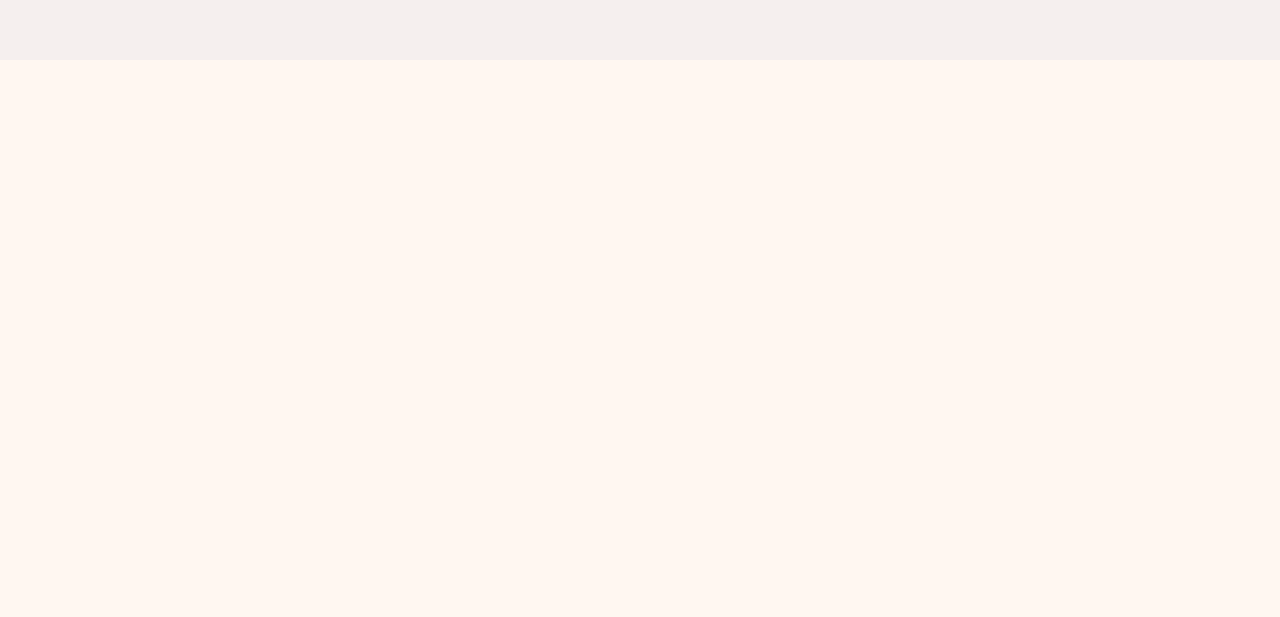
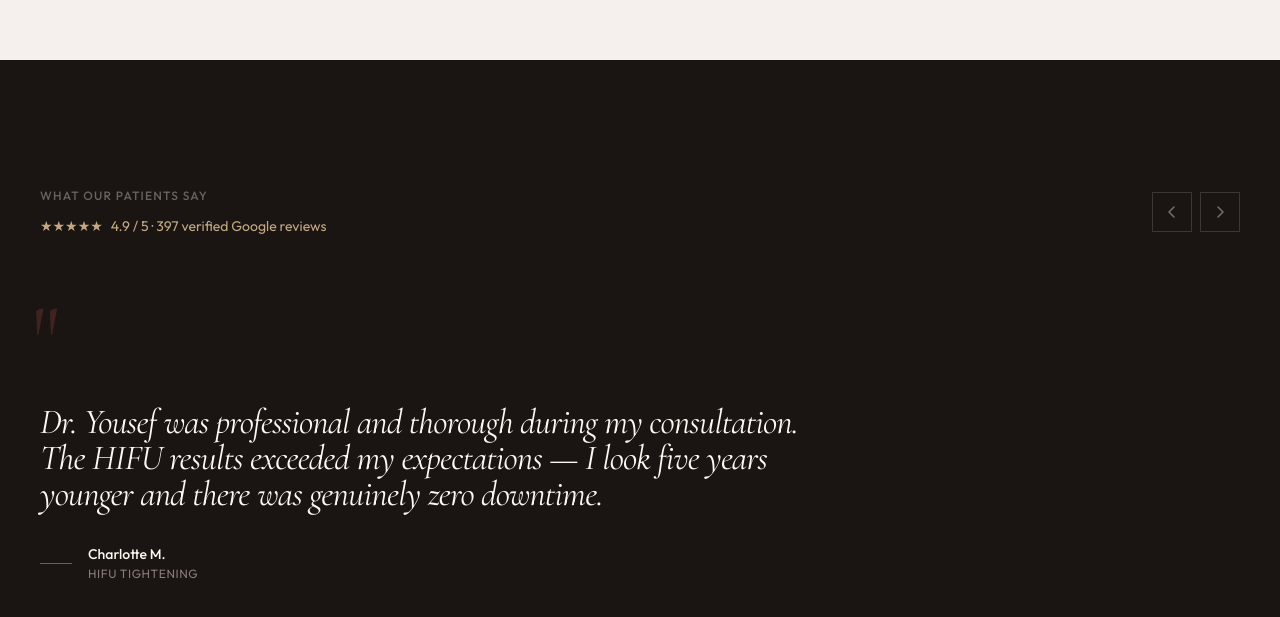
Before and after one commit to dannytist73/llc-cosmetics, a Vue app: page / in a window 1280 px wide. Shown: the part 11328-11945 px from the top of the page. Before the commit the page ends 11388 px from the top, so only its background shows below. Built offline with nearby package versions, Linux system fonts and the light colour scheme.

Commit message:
feat: add TestimonialsSection with GSAP crossfade auto-carousel

```diff
--- a/src/components/TestimonialsSection.vue
+++ b/src/components/TestimonialsSection.vue
@@ -1 +1,82 @@
-<template><div></div></template>
+<script setup>
+import { ref, onMounted, onUnmounted } from 'vue'
+import { gsap } from 'gsap'
+
+const current = ref(0)
+let timer = null
+
+const reviews = [
+  { quote: "Pooja was absolutely incredible — the PICO laser treatment has transformed my skin. I've struggled with pigmentation for years and now I feel confident going makeup-free.",    name: 'Anika R.',     service: 'PICO Laser' },
+  { quote: "Dr. Yousef was professional and thorough during my consultation. The HIFU results exceeded my expectations — I look five years younger and there was genuinely zero downtime.", name: 'Charlotte M.', service: 'HIFU Tightening' },
+  { quote: "I was nervous about laser hair removal but the team made me feel completely at ease. Six sessions in and the results are already permanent. Couldn't be happier.",               name: 'Priya S.',     service: 'Laser Hair Removal' },
+  { quote: "Diana explained the science behind every treatment in a way that actually made sense. You can tell the whole team really knows their craft.",                                    name: 'Marcus T.',    service: 'Cosmofacial' },
+  { quote: "The Brisbane CBD clinic is spotlessly clean and the staff are so warm. My CO2 resurfacing has completely changed the texture of my skin after just two sessions.",              name: 'Jennifer L.',  service: 'CO2 Resurfacing' },
+  { quote: "Had tattoo removal at the Robina clinic — the PICO results were faster than I expected. Faded more in two sessions than years of other treatments elsewhere.",                  name: 'Tom B.',       service: 'Tattoo Removal' },
+]
+
+const crossfade = (toIndex) => {
+  gsap.to('.review-body', {
+    opacity: 0, y: -8, duration: 0.3,
+    onComplete() {
+      current.value = toIndex
+      gsap.fromTo('.review-body', { opacity: 0, y: 10 }, { opacity: 1, y: 0, duration: 0.4 })
+    },
+  })
+}
+
+const next = () => crossfade((current.value + 1) % reviews.length)
+const prev = () => crossfade((current.value - 1 + reviews.length) % reviews.length)
+const goTo = (i) => { if (i !== current.value) crossfade(i) }
+
+onMounted(() => { timer = setInterval(next, 5500) })
+onUnmounted(() => clearInterval(timer))
+</script>
+
+<template>
+  <section id="testimonials" class="bg-charcoal py-24 md:py-32">
+    <div class="max-w-7xl mx-auto px-6 lg:px-10">
+
+      <div class="flex items-start justify-between mb-14">
+        <div>
+          <div class="section-label text-cream/35 mb-3">What Our Patients Say</div>
+          <div class="flex items-center gap-2">
+            <span class="text-gold text-sm">★★★★★</span>
+            <span class="text-gold text-sm font-body">4.9 / 5 · 397 verified Google reviews</span>
+          </div>
+        </div>
+        <div class="flex gap-2 mt-1">
+          <button @click="prev" aria-label="Previous"
+            class="w-10 h-10 border border-cream/15 flex items-center justify-center text-cream/40 hover:border-cream/40 hover:text-cream transition-all duration-200">
+            <svg width="16" height="16" viewBox="0 0 16 16" fill="none"><path d="M10 3L5 8l5 5" stroke="currentColor" stroke-width="1.5" stroke-linecap="round" stroke-linejoin="round"/></svg>
+          </button>
+          <button @click="next" aria-label="Next"
+            class="w-10 h-10 border border-cream/15 flex items-center justify-center text-cream/40 hover:border-cream/40 hover:text-cream transition-all duration-200">
+            <svg width="16" height="16" viewBox="0 0 16 16" fill="none"><path d="M6 3l5 5-5 5" stroke="currentColor" stroke-width="1.5" stroke-linecap="round" stroke-linejoin="round"/></svg>
+          </button>
+        </div>
+      </div>
+
+      <div class="review-body max-w-3xl">
+        <div class="font-display text-8xl text-burgundy/50 leading-none mb-4 -ml-2">"</div>
+        <p class="font-display text-2xl md:text-3xl lg:text-[2.2rem] text-cream font-normal italic leading-snug tracking-tight mb-8">
+          {{ reviews[current].quote }}
+        </p>
+        <div class="flex items-center gap-4">
+          <div class="w-8 h-px bg-gold/50"></div>
+          <div>
+            <div class="text-cream font-body font-medium text-sm">{{ reviews[current].name }}</div>
+            <div class="text-warm-gray text-xs font-body tracking-wider uppercase mt-0.5">{{ reviews[current].service }}</div>
+          </div>
+        </div>
+      </div>
+
+      <div class="flex gap-2 mt-12">
+        <button v-for="(_, i) in reviews" :key="i" @click="goTo(i)"
+          class="h-px transition-all duration-400 ease-out"
+          :class="current === i ? 'w-10 bg-gold' : 'w-5 bg-cream/25'"
+          :aria-label="`Review ${i + 1}`">
+        </button>
+      </div>
+    </div>
+  </section>
+</template>
```
